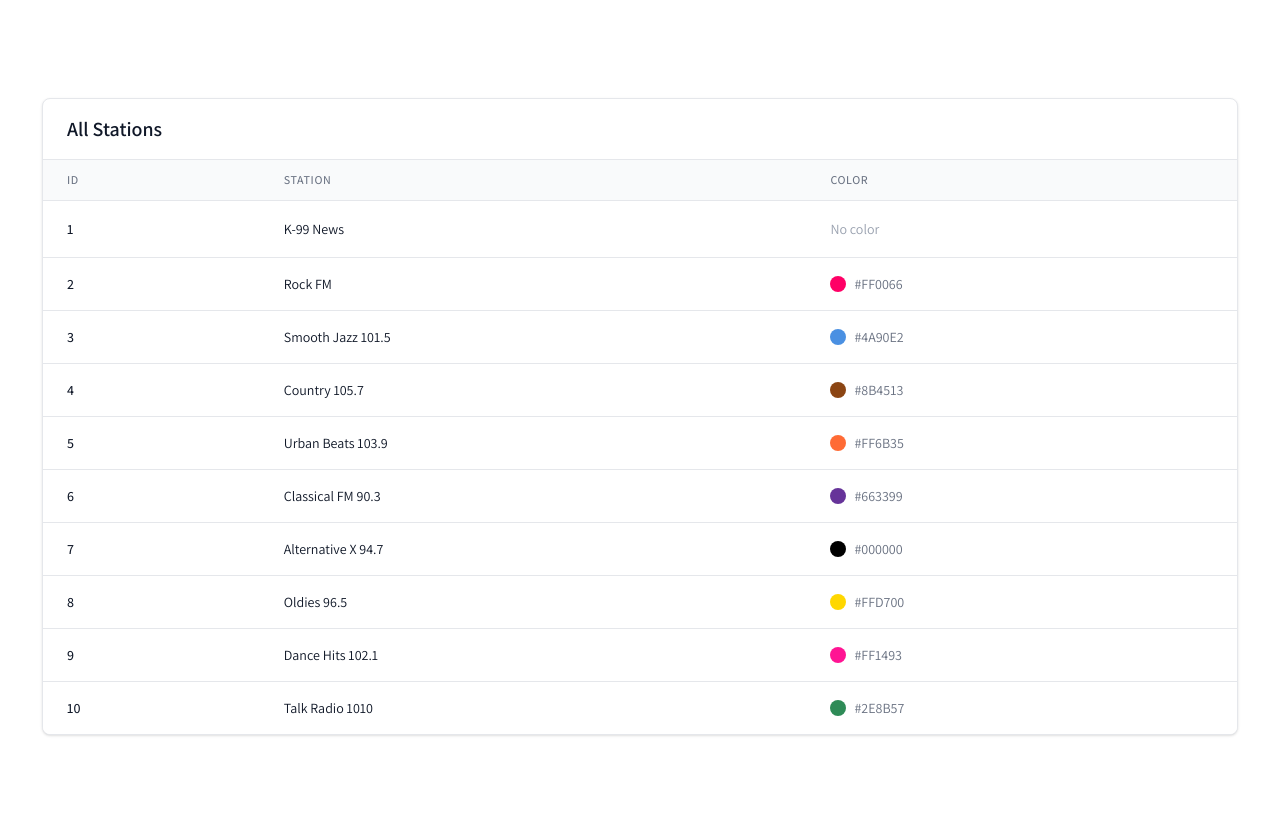
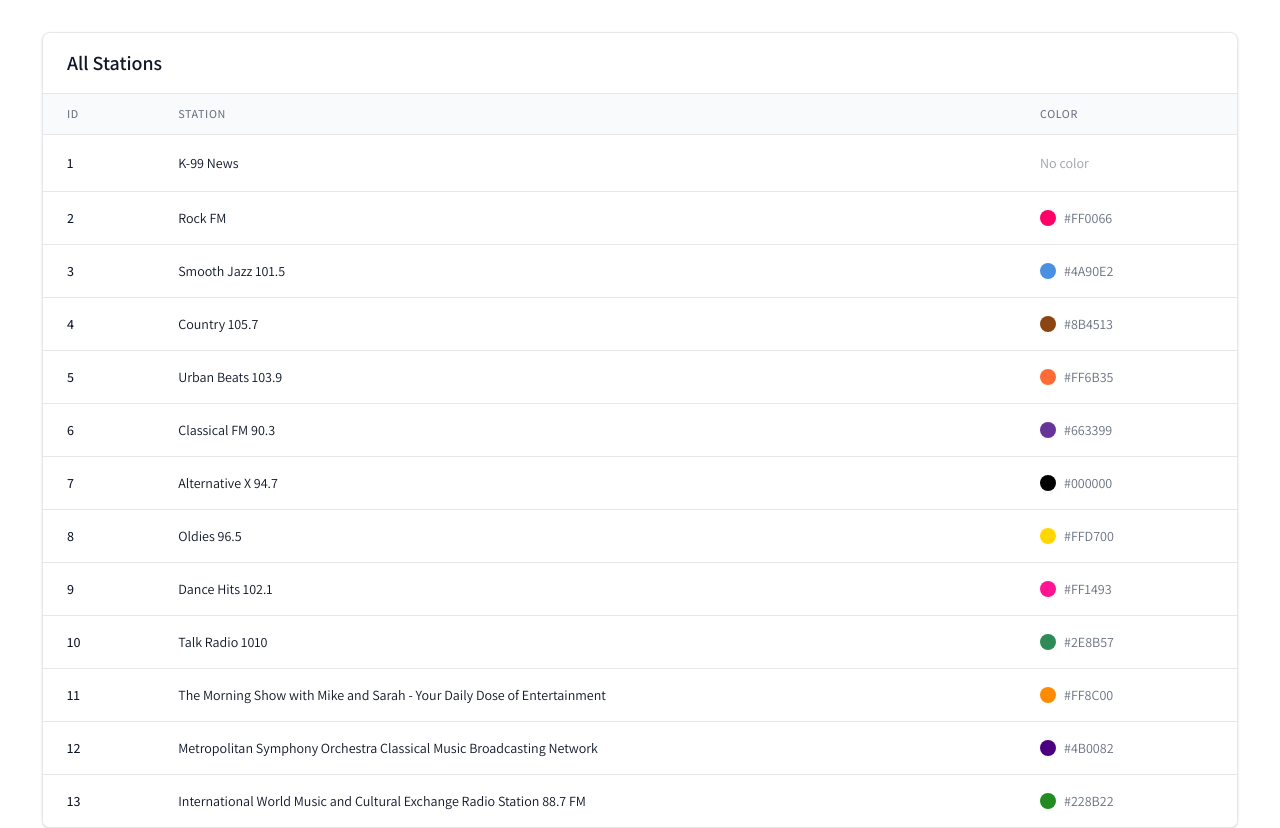
Before and after one commit to vstrelianyi/test-promo-banner, a Next.js app: page / in a window 1280 px wide. Before the commit the page ends 800 px from the top, so only its background shows below. Built offline with nearby package versions, Linux system fonts and the light colour scheme.

Commit message:
- added missing stations - added text-truncate

```diff
--- a/components/Phone/Phone.tsx
+++ b/components/Phone/Phone.tsx
@@ -83,7 +83,7 @@ const Phone = ( { className, station, } : TPropsPhone, ) => {
 
       { /* PHONE MAIN */ }
       <div className="PhoneMain flex flex-col justify-center items-center pt-[30px] mb-[10px] w-full">
-        <span className="text-white text-[18px] font-[600] text-center mb-[20px]">{ station.title }</span>
+        <span className="text-white text-[18px] font-[600] text-center mb-[20px] truncate max-w-[180px]">{ station.title }</span>
         <div className="flex justify-between items-center w-full">
           <Link
             className="cursor-pointer"
--- a/constants/stations.json
+++ b/constants/stations.json
@@ -58,5 +58,23 @@
     "title": "Talk Radio 1010",
     "logo": "https://images.unsplash.com/photo-1478737270239-2f02b77fc618?w=400&h=400&fit=crop&crop=center",
     "color": "#2E8B57"
+  },
+	{
+    "id": 11,
+    "title": "The Morning Show with Mike and Sarah - Your Daily Dose of Entertainment",
+    "logo": "https://images.unsplash.com/photo-1590602847861-f357a9332bbc?w=400&h=400&fit=crop&crop=center",
+    "color": "#FF8C00"
+  },
+  {
+    "id": 12,
+    "title": "Metropolitan Symphony Orchestra Classical Music Broadcasting Network",
+    "logo": "https://images.unsplash.com/photo-1520523839897-bd0b52f945a0?w=400&h=400&fit=crop&crop=center",
+    "color": "#4B0082"
+  },
+  {
+    "id": 13,
+    "title": "International World Music and Cultural Exchange Radio Station 88.7 FM",
+    "logo": "https://images.unsplash.com/photo-1493225457124-a3eb161ffa5f?w=400&h=400&fit=crop&crop=center",
+    "color": "#228B22"
   }
 ]
```
